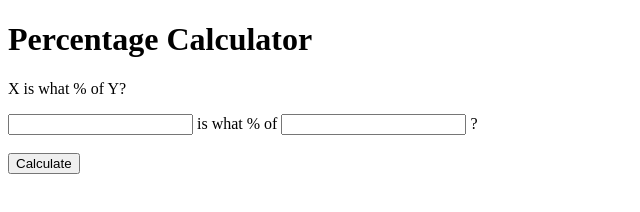
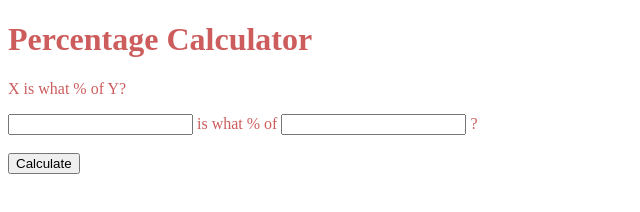
Before and after one commit to nadiajali/percentagecalculator, a plain HTML site: page index.html in a window 1280 px wide. Shown: the whole page, without its empty margins (0-640 px from the left). Drawn offline with Linux system fonts and the light colour scheme.

Commit message:
First Commit

```diff
--- a/index.html
+++ b/index.html
@@ -4,6 +4,7 @@
 <head>
     <title>Percentage Calculator</title>
     <link rel="icon" href="./favicon.ico" />
+    <link rel="stylesheet" href="styles.css">
 
 <body>
     <h1>Percentage Calculator</h1>
--- /dev/null
+++ b/styles.css
@@ -0,0 +1,6 @@
+body,
+h1,
+h3,
+p {
+    color: indianred;
+}
```
